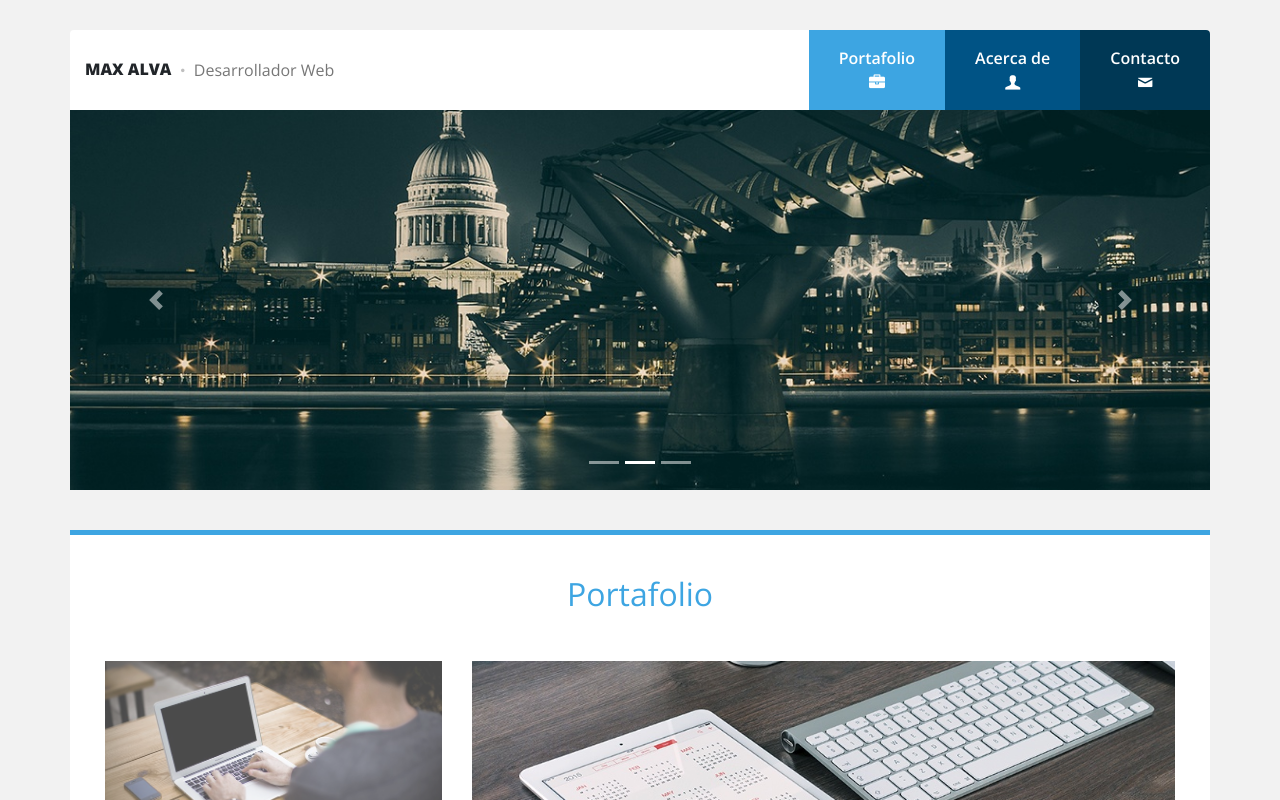
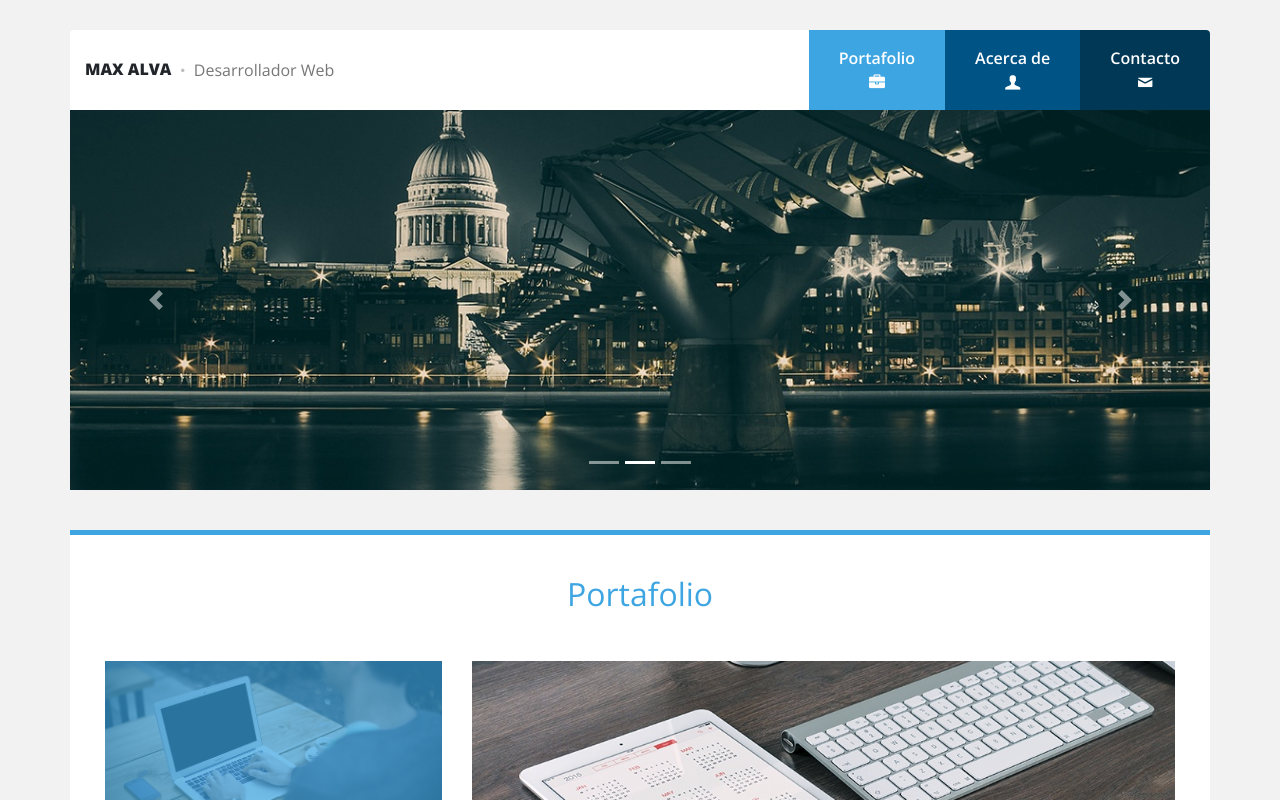
Before and after one commit to alvag/Bootstrap4, a plain HTML site: page practicas/portafolio/index.html in a window 1280 px wide. In both pictures the pointer is over the picture 273 px from the left and 755 px from the top of the page. Shown: the top 800 px of the page. Drawn offline with nearby package versions, Linux system fonts and the light colour scheme.

Commit message:
Imagenes portafolio

```diff
--- a/practicas/portafolio/css/estilos.css
+++ b/practicas/portafolio/css/estilos.css
@@ -87,8 +87,8 @@ header .menu .c-3:hover {background: #002d44;}
     display: inline-block;
     background: #3da5e2;
 }
-.portafolio .galeria .contenedor-imagen:hover {
-    opacity: .7;
+.portafolio .galeria .contenedor-imagen:hover img {
+    opacity: .3;
 }
 
 .portafolio .modal-dialog {
```
